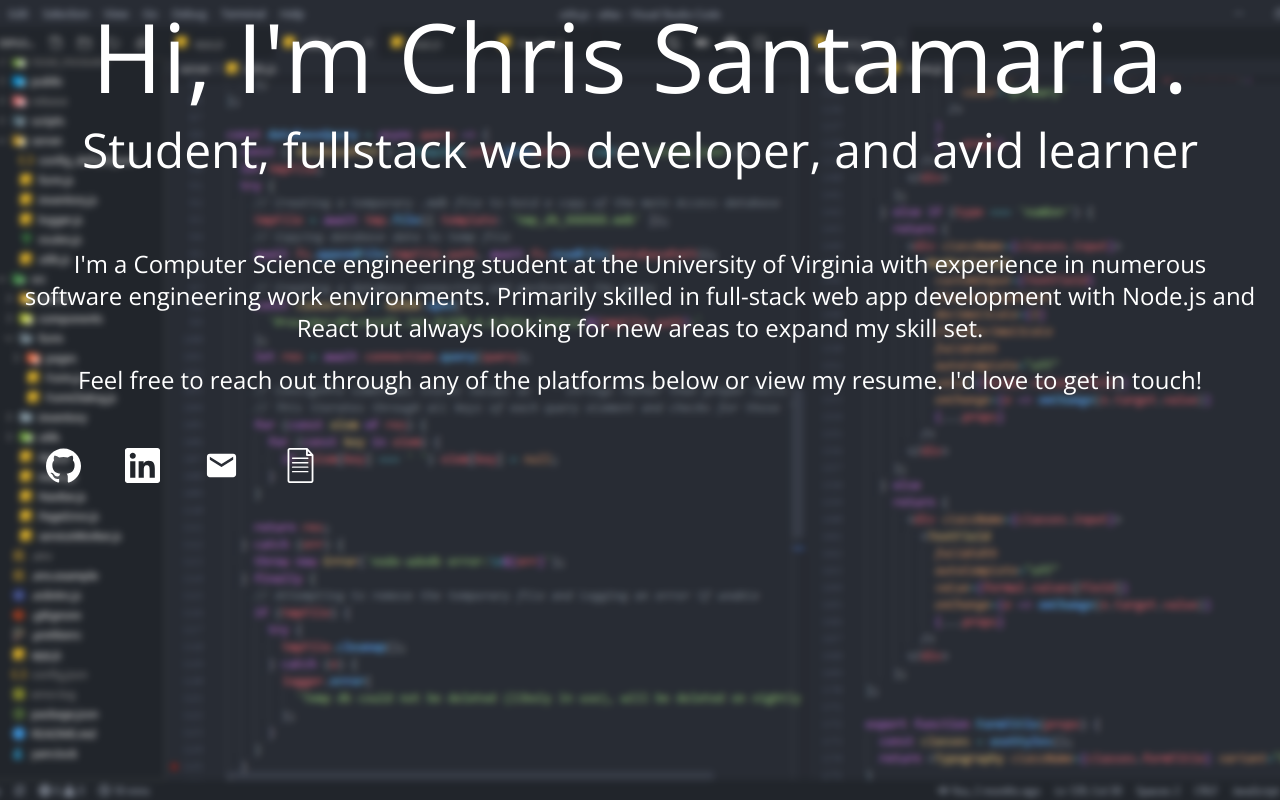
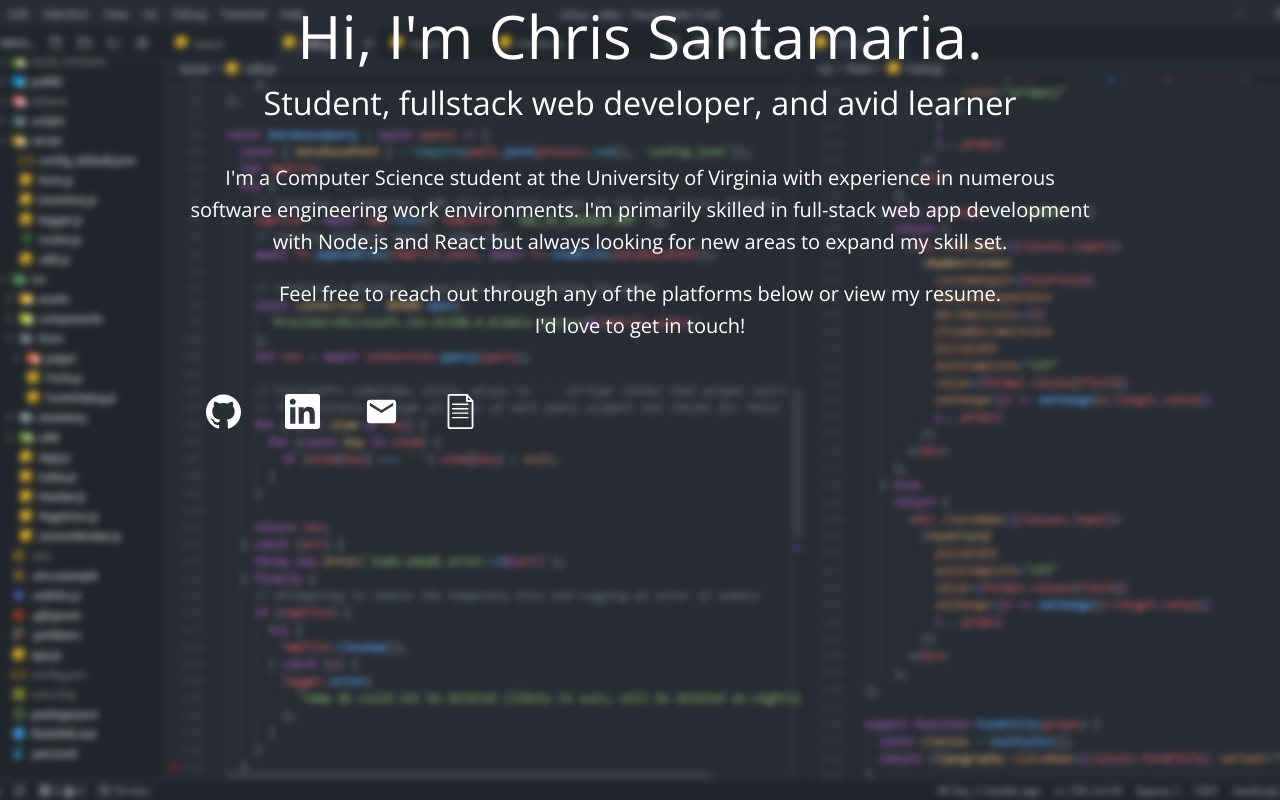
Before and after one commit to chrissantamaria/personal-site-old, a React (Create React App) app: page / in a window 1280 px wide. Built offline with nearby package versions, Linux system fonts and the light colour scheme.

Commit message:
Resized typography

```diff
--- a/src/App.js
+++ b/src/App.js
@@ -20,23 +20,25 @@ const IconLink = ({ title, link, children }) => (
 
 export default function App() {
   return (
-    <Container maxWidth="lg" className="container">
-      <Typography variant="h1" style={{ marginBottom: 10 }}>
+    <Container maxWidth="md" className="container">
+      <Typography variant="h2" style={{ marginBottom: 10 }}>
         Hi, I'm Chris Santamaria.
       </Typography>
-      <Typography variant="h3" style={{ marginBottom: 70 }}>
+      <Typography variant="h4" style={{ marginBottom: 40 }}>
         Student, fullstack web developer, and avid learner
       </Typography>
 
-      <Typography variant="h5" component="p" style={{ marginBottom: 20 }}>
-        I'm a Computer Science engineering student at the University of Virginia
-        with experience in numerous software engineering work environments.
-        Primarily skilled in full-stack web app development with Node.js and
+      <Typography variant="h6" style={{ marginBottom: 20 }}>
+        I'm a Computer Science student at the University of Virginia with
+        experience in numerous software engineering work environments. I'm
+        primarily skilled in full-stack web app development with Node.js and
         React but always looking for new areas to expand my skill set.
       </Typography>
-      <Typography variant="h5" component="p" style={{ marginBottom: 40 }}>
+      <Typography variant="h6" component="p" style={{ marginBottom: 40 }}>
         Feel free to reach out through any of the platforms below or view my
-        resume. I'd love to get in touch!
+        resume.
+        <br />
+        I'd love to get in touch!
       </Typography>
 
       <div style={{ display: 'flex', alignItems: 'center' }}>
```
